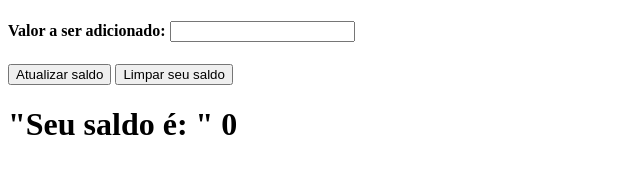
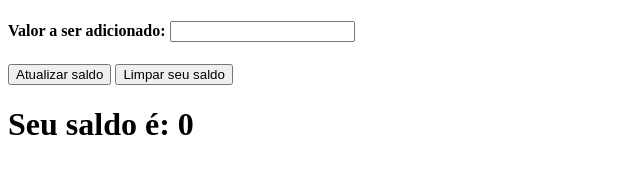
Before and after one commit to oberdan10/intro-typescript-dio, a website: page index.html in a window 1280 px wide. Shown: the whole page, without its empty margins (0-640 px from the left). Drawn offline with Linux system fonts and the light colour scheme.

Commit message:
Correção de H1 no desafio 3

```diff
--- a/index.html
+++ b/index.html
@@ -10,7 +10,7 @@
     <h4>Valor a ser adicionado: <input id="soma"> </h4>
     <button id="atualizar-saldo">Atualizar saldo</button>
     <button id="limpar-saldo">Limpar seu saldo</button>
-    <h1>"Seu saldo é: " <span id="campo-saldo"></span></h1>
+    <h1>Seu saldo é: <span id="campo-saldo"></span></h1>
     <script type="text/javascript" src="./desafios/desafio3.js"></script>
 </body>
 </html>
```
